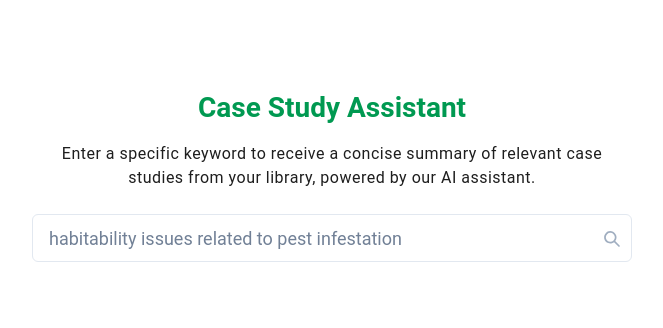
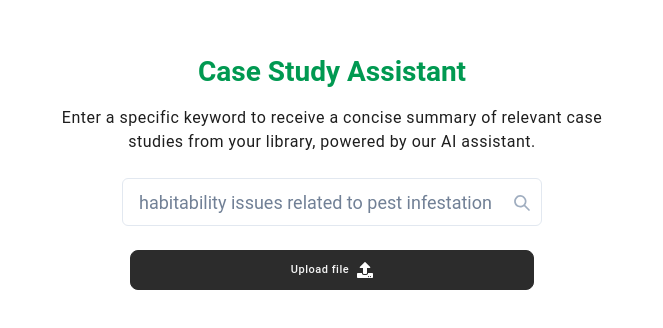
Before and after one commit to anpatel/cls-housing-hack-for-impact, a React (Create React App) app in the folder frontend/: page / in a window 1280 px wide. Shown: the part 224-552 px from the top of the page, without its empty margins (308-971 px from the left). Built offline with nearby package versions, Linux system fonts and the light colour scheme; no server answers.

Commit message:
add spinner

```diff
--- a/frontend/src/Home.js
+++ b/frontend/src/Home.js
@@ -5,20 +5,31 @@ import {
   InputGroup,
   InputRightElement,
   Flex,
+  Box,
+  Button,
+  Icon,
+  Spinner,
 } from "@chakra-ui/react";
 import { useNavigate } from "react-router-dom";
+import { FaUpload } from "react-icons/fa";
 
 import { SearchIcon } from "@chakra-ui/icons";
 
 export default function Home() {
   const [searchQuery, setSearchQuery] = useState("");
+  const [isLoading, setIsLoading] = useState(false); // Add this
+
   const navigate = useNavigate();
 
   const handleSearch = () => {
     console.log("Search query:", searchQuery);
-    if (searchQuery.trim()) {
+    setIsLoading(true);
+    console.log("Search query:", searchQuery);
+
+    setTimeout(() => {
+      setIsLoading(false);
       navigate("/chat", { state: { query: searchQuery } });
-    }
+    }, 3000);
   };
 
   return (
@@ -48,7 +59,7 @@ export default function Home() {
           studies from your library, powered by our AI assistant.
         </Text>
 
-        <InputGroup maxW="600px" mt={6}>
+        <InputGroup maxW="420px" mt={6}>
           <Input
             placeholder="habitability issues related to pest infestation"
             value={searchQuery}
@@ -58,9 +69,62 @@ export default function Home() {
             borderRadius="md"
           />
           <InputRightElement cursor="pointer" mt="5px" onClick={handleSearch}>
-            <SearchIcon color="gray.400" />
+            {isLoading ? (
+              <Spinner size="sm" color="gray.400" />
+            ) : (
+              <SearchIcon color="gray.400" />
+            )}
           </InputRightElement>
         </InputGroup>
+        <Box
+          mt={4}
+          width="420px"
+          display="flex"
+          padding="8px"
+          justifyContent="center"
+          alignItems="center"
+          gap="8px"
+        >
+          <Input
+            type="file"
+            display="none"
+            id="file-upload"
+            onChange={(e) => {
+              const file = e.target.files[0];
+              if (file) {
+                console.log("File selected:", file.name);
+                // Handle file upload logic here
+              }
+            }}
+            accept=".pdf,.doc,.docx"
+          />
+          <Button
+            width="100%"
+            borderRadius="8px"
+            border="1px solid #2C2C2C"
+            background="#2C2C2C"
+            as="label"
+            htmlFor="file-upload"
+            colorScheme="gray"
+            variant="outline"
+            rightIcon={<Icon as={FaUpload} color="white" />}
+            cursor="pointer"
+            _hover={{
+              background: "#1E1E1E",
+              borderColor: "#1E1E1E",
+            }}
+          >
+            <Text
+              color="#F5F5F5"
+              fontSize="11px"
+              fontWeight={500}
+              lineHeight="16px"
+              letterSpacing="0.5px"
+            >
+              Upload file
+            </Text>
+          </Button>
+        </Box>
       </Flex>
     </div>
   );
```
